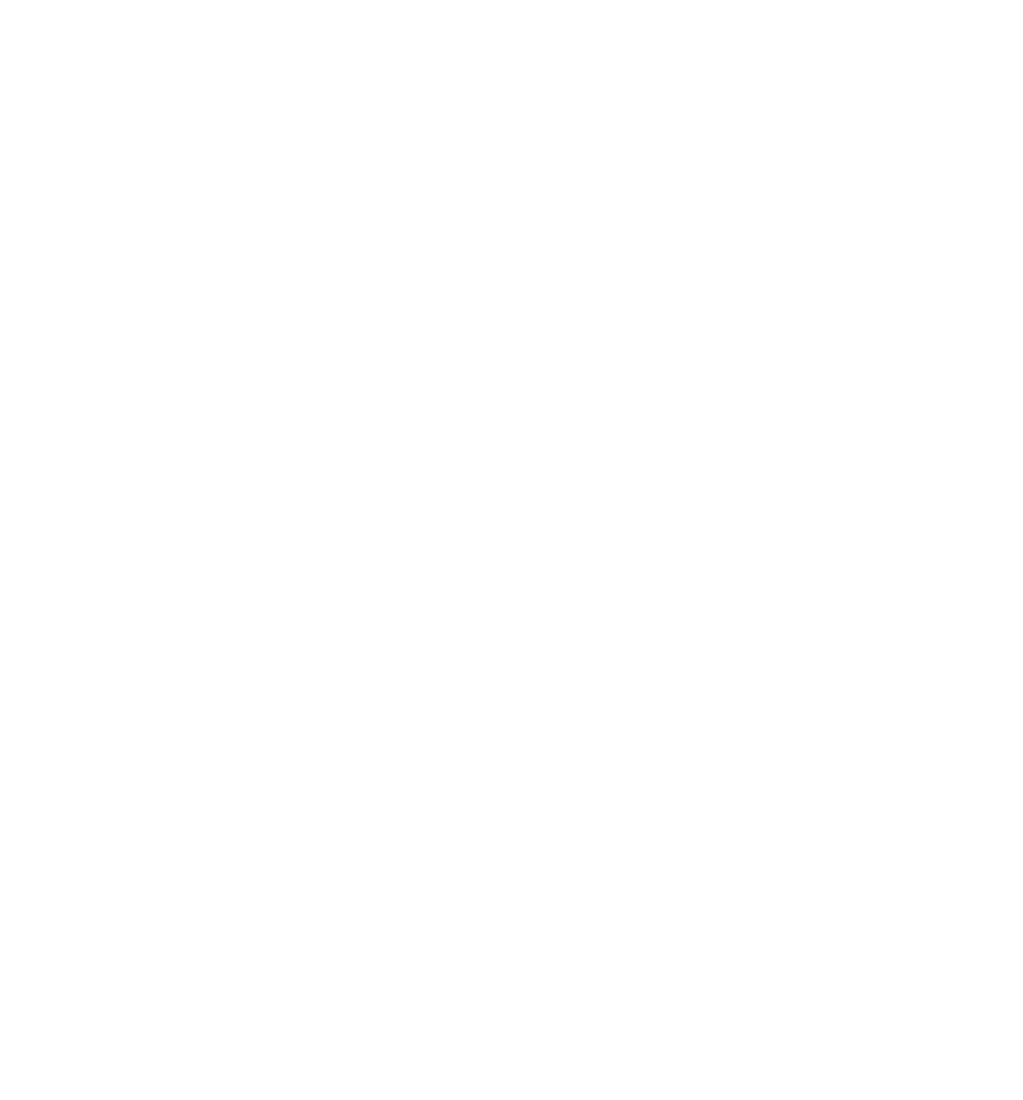
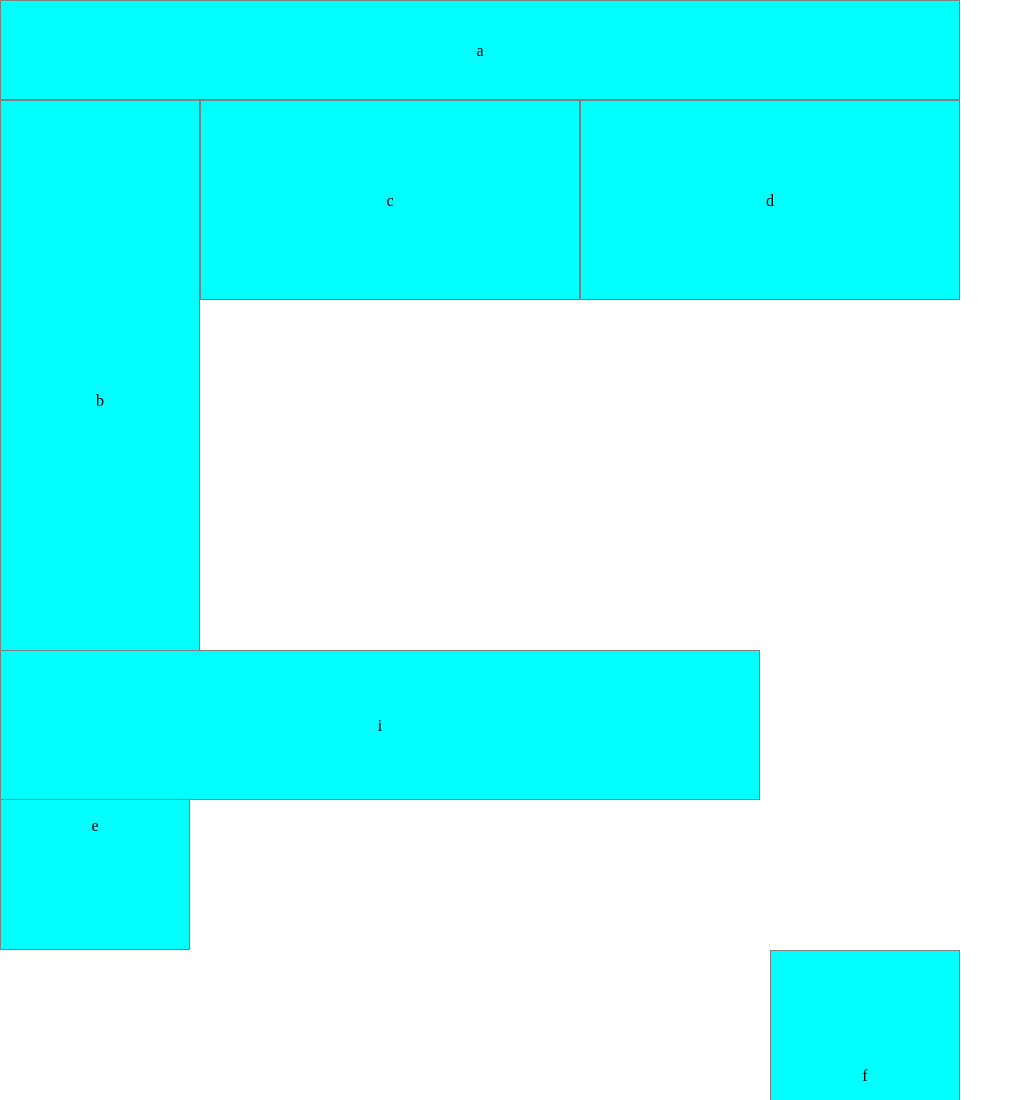
Before and after one commit to BrandynVay/lab-01-RWD, a plain HTML site: page index.html in a window 1280 px wide. Shown: the top 1100 px of the page, without its empty margins (0-1023 px from the left). Before the commit the page ends 800 px from the top, so only its background shows below. Drawn offline with Linux system fonts and the light colour scheme.

Commit message:
mobile version is done and im working on the desktop version, inline block wont play nice

```diff
--- a/index.html
+++ b/index.html
@@ -8,9 +8,36 @@
   <link rel="stylesheet" href="styles/base.css">
   <link rel="stylesheet" href="styles/layout.css">
   <link rel="stylesheet" href="styles/modules.css">
-  <title>Document</title>
+  <title>RWD</title>
 </head>
+
 <body>
+  <header>
+    <nav>
+      <div class="a">a</div>
+      <div class="b">b</div>
+    </nav>
+  </header>
+
+  <main>
+    <artical>
+      <div class="c">c</div>
+      <div class="d">d</div>
+      <ul>
+        <li class="e">e</li>
+        <li class="f">f</li>
+        <li class="g">g</li>
+        <li class="h">h</li>
+      </ul>
+    </artical>
+  </main>
+
+  <footer>
+    <section>
+      <div class="i">i</div>
+    </section>
+  </footer>
 
 </body>
+
 </html>
--- a/styles/base.css
+++ b/styles/base.css
@@ -1,3 +1,7 @@
 /* should contain any general styling */
 /* Apply to elements such as body and main */
 /* Examples include styling of overall font and background color. */
+
+* {
+  box-sizing: border-box;
+}
--- a/styles/layout.css
+++ b/styles/layout.css
@@ -1,3 +1,194 @@
 /* should contain general positioning on the page */
 /* Apply to elements such as header, footer, nav, aside */
 /* Classes and IDs can be included here. */
+
+.a {
+  width: 480px;
+  height: 75px;
+  text-align: center;
+  line-height: 75px;
+  border: .5px solid grey;
+}
+
+.b {
+  width: 480px;
+  height: 150px;
+  text-align: center;
+  line-height: 150px;
+  border: .5px solid grey;
+}
+
+.c {
+  width: 480px;
+  height: 125px;
+  text-align: center;
+  line-height: 125px;
+  border: .5px solid grey;
+}
+
+.d {
+  width: 480px;
+  height: 125px;
+  text-align: center;
+  line-height: 125px;
+  border: .5px solid grey;
+}
+
+.e {
+  float: left;
+  text-align: center;
+  line-height: 250px;
+  width: 240px;
+  height: 250px;
+  border: .5px solid grey;
+}
+
+.f {
+  float: right;
+  text-align: center;
+  line-height: 250px;
+  width: 240px;
+  height: 250px;
+  border: .5px solid grey;
+}
+
+.g {
+  float: left;
+  text-align: center;
+  line-height: 250px;
+  width: 240px;
+  height: 250px;
+  border: .5px solid grey;
+}
+
+.h {
+  float: right;
+  text-align: center;
+  line-height: 250px;
+  width: 240px;
+  height: 250px;
+  border: .5px solid gray;
+}
+
+.i {
+  position: absolute;
+  text-align: center;
+  line-height: 80px;
+  width: 480px;
+  height: 80px;
+  bottom: 0;
+  border: .5px solid gray;
+}
+
+@media (min-width: 480px) {
+  nav, artical, footer {
+    width: 767px;
+  }
+
+  body {
+    width: 480px;
+  }
+
+  div, li {
+    background-color: lightgrey;
+  }
+}
+
+@media (min-width: 768px) {
+  nav, artical, footer {
+    width: 960px;
+  }
+
+  body{
+    width: 960px;
+  }
+
+  .a {
+    width: 960px;
+    height: 100px;
+    text-align: center;
+    line-height: 100px;
+    border: .5px solid grey;
+  }
+
+  .b {
+    float: left;
+    width: 200px;
+    height: 600px;
+    text-align: center;
+    line-height: 600px;
+    border: .5px solid grey;
+  }
+
+  .c {
+    float: left;
+    width: 380px;
+    height: 200px;
+    text-align: center;
+    line-height: 200px;
+    border: .5px solid grey;
+  }
+
+  .d {
+    float: left;
+    width: 380px;
+    height: 200px;
+    text-align: center;
+    line-height: 200px;
+    border: .5px solid grey;
+  }
+
+  ul > .e {
+    clear: both;
+    display: inline-block;
+    text-align: center;
+    line-height: 250px;
+    width: 190px;
+    height: 250px;
+    border: .5px solid grey;
+  }
+
+  ul > .f {
+    clear: both;
+    display: inline-block;
+    text-align: center;
+    line-height: 250px;
+    width: 190px;
+    height: 250px;
+    border: .5px solid grey;
+  }
+
+  ul > .g {
+    clear: both;
+    display: inline-block;
+    text-align: center;
+    line-height: 250px;
+    width: 190px;
+    height: 250px;
+    border: .5px solid grey;
+  }
+
+  ul > .h {
+    clear: both;
+    display: inline-block;
+    text-align: center;
+    line-height: 250px;
+    width: 190px;
+    height: 250px;
+    border: .5px solid gray;
+  }
+
+  .i {
+    position: absolute;
+    text-align: center;
+    line-height: 150px;
+    width: 760px;
+    height: 150px;
+    bottom: 0;
+    border: .5px solid gray;
+  }
+
+  div, li{
+    background-color: cyan;
+  }
+}
```
